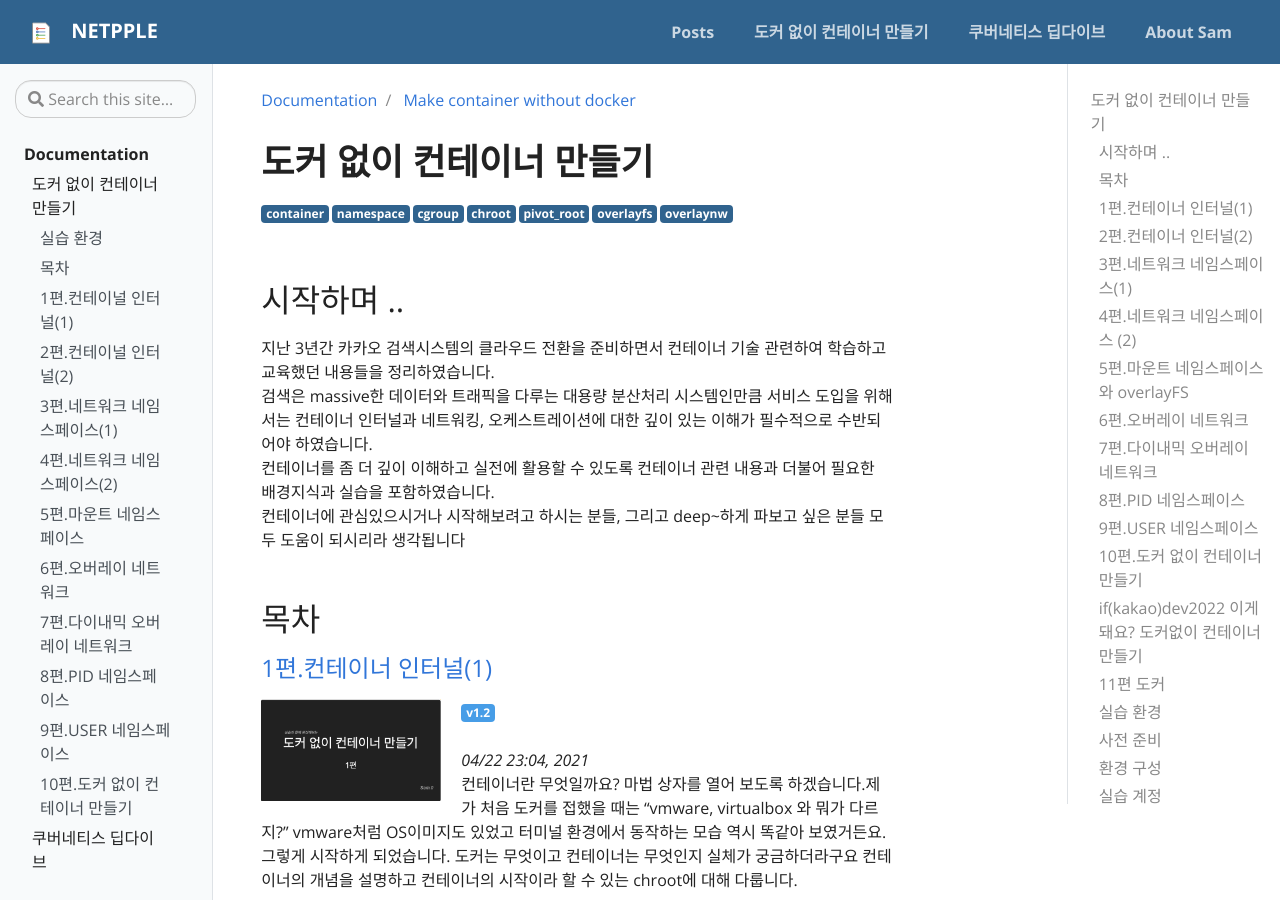
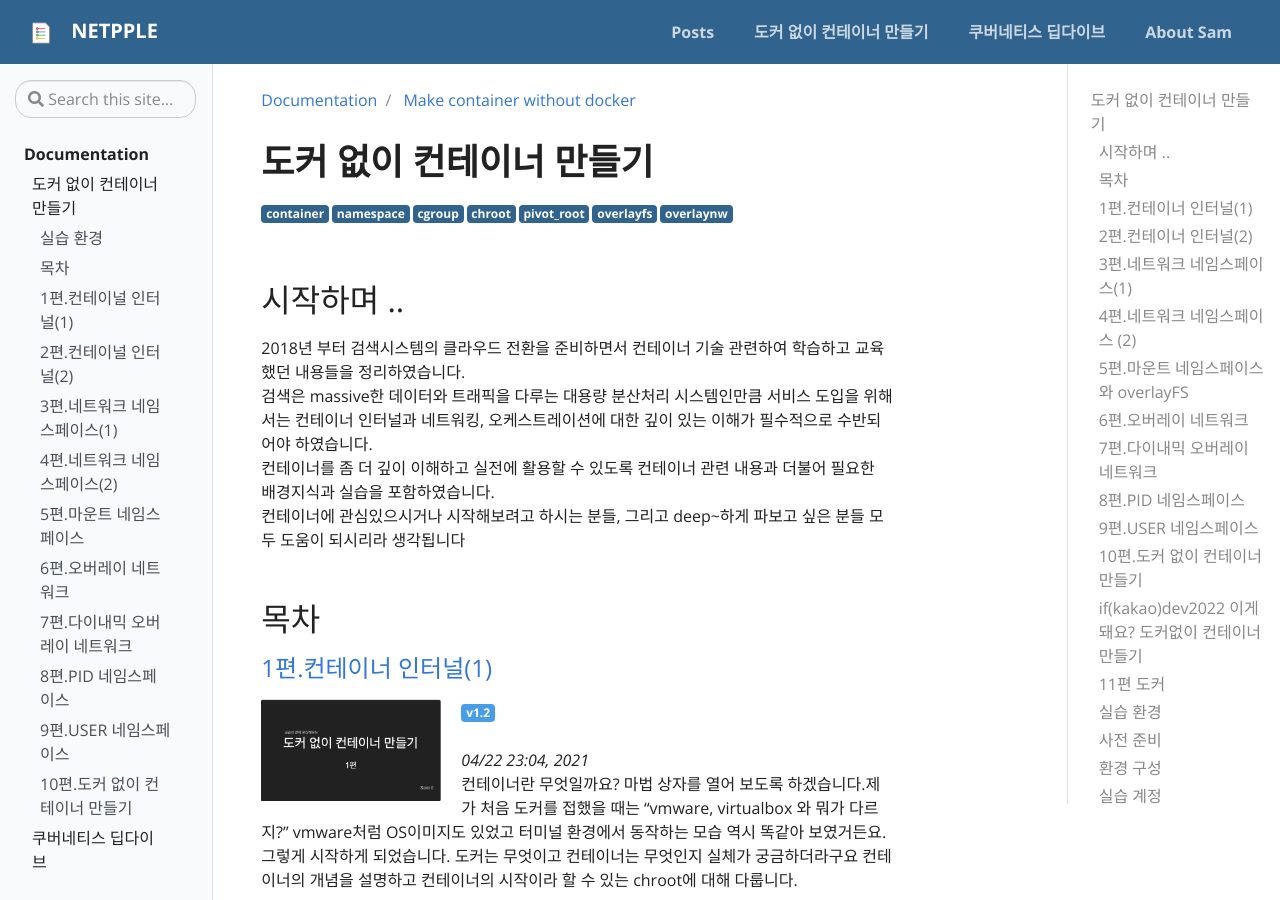
Before and after one commit to netpple/netpple.github.io, a Jekyll site: the page built from _docs/make-container-without-docker/index.md, in a window 1280 px wide and 900 px high. Built offline with Jekyll 4.4.1, drawn with Linux system fonts in a browser that asks for light colours.

Commit message:
연도로 수정

```diff
--- a/_docs/make-container-without-docker/index.md
+++ b/_docs/make-container-without-docker/index.md
@@ -18,7 +18,7 @@ rightpanel: true
 
 ## 시작하며 ..
 
-지난 3년간 카카오 검색시스템의 클라우드 전환을 준비하면서 컨테이너 기술 관련하여 학습하고 교육했던 내용들을 정리하였습니다.
+2018년 부터 검색시스템의 클라우드 전환을 준비하면서 컨테이너 기술 관련하여 학습하고 교육했던 내용들을 정리하였습니다.
 검색은 massive한 데이터와 트래픽을 다루는 대용량 분산처리 시스템인만큼 서비스 도입을 위해서는 컨테이너 인터널과 네트워킹,
 오케스트레이션에 대한 깊이 있는 이해가 필수적으로 수반되어야 하였습니다.
 컨테이너를 좀 더 깊이 이해하고 실전에 활용할 수 있도록 컨테이너 관련 내용과 더불어 필요한 배경지식과 실습을 포함하였습니다.
```
